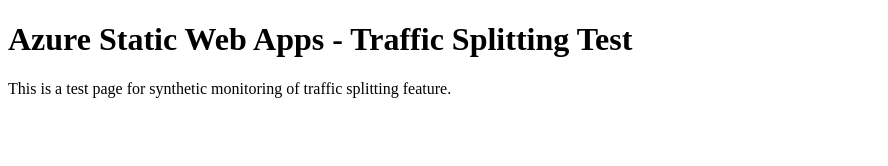
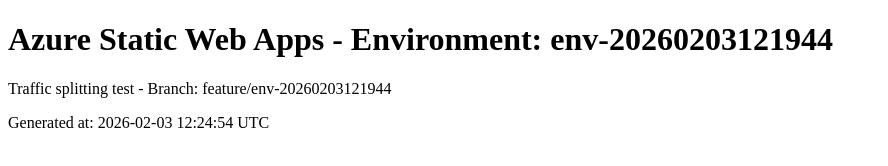
Before and after one commit to skylathadani-ms/synthetics-swa-traffic-20260203121944, a plain HTML site: page index.html in a window 1280 px wide. Shown: the whole page, without its empty margins (0-888 px from the left). Drawn offline with Linux system fonts and the light colour scheme.

Commit message:
Update index.html for env-20260203121944

```diff
--- a/index.html
+++ b/index.html
@@ -1,10 +1,11 @@
 <!DOCTYPE html>
 <html>
 <head>
-<title>Synthetics Test - Traffic Splitting</title>
+<title>Environment: env-20260203121944</title>
 </head>
 <body>
-<h1>Azure Static Web Apps - Traffic Splitting Test</h1>
-<p>This is a test page for synthetic monitoring of traffic splitting feature.</p>
+<h1>Azure Static Web Apps - Environment: env-20260203121944</h1>
+<p>Traffic splitting test - Branch: feature/env-20260203121944</p>
+<p>Generated at: 2026-02-03 12:24:54 UTC</p>
 </body>
 </html>
```
